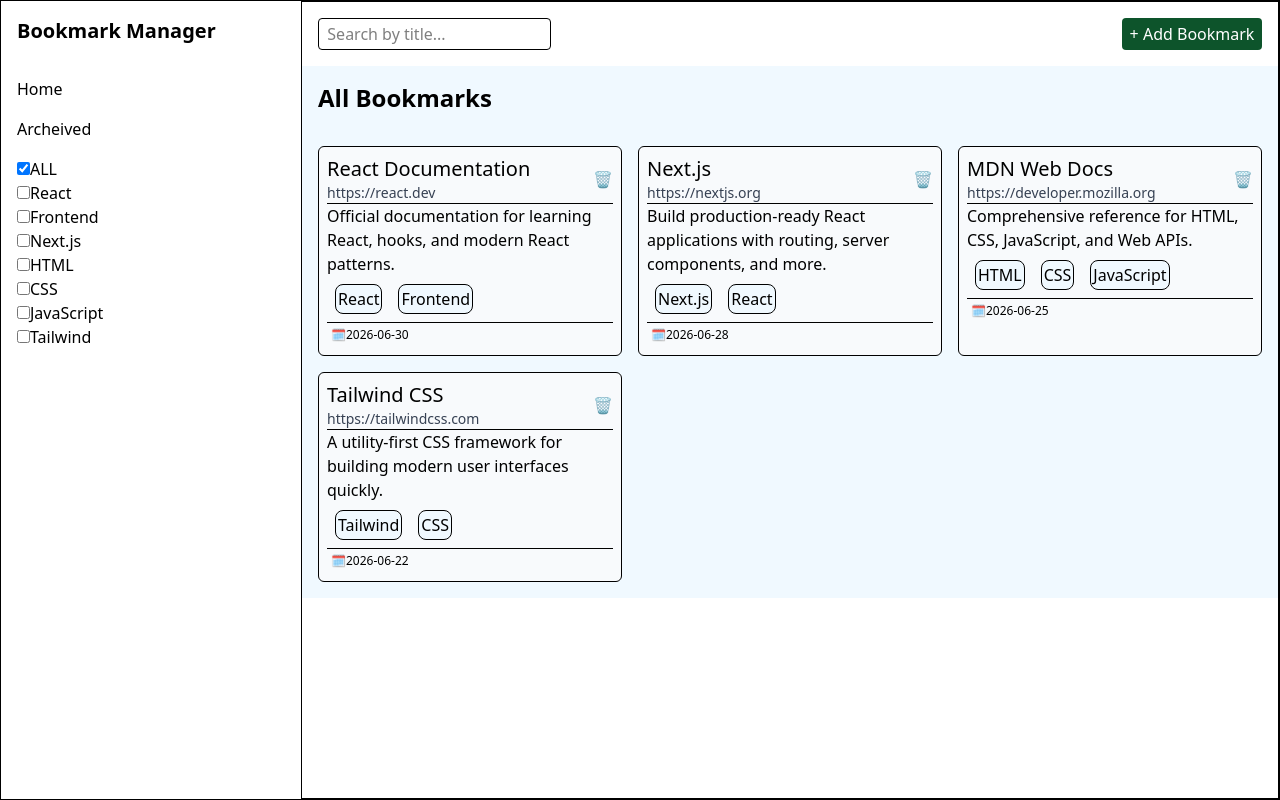
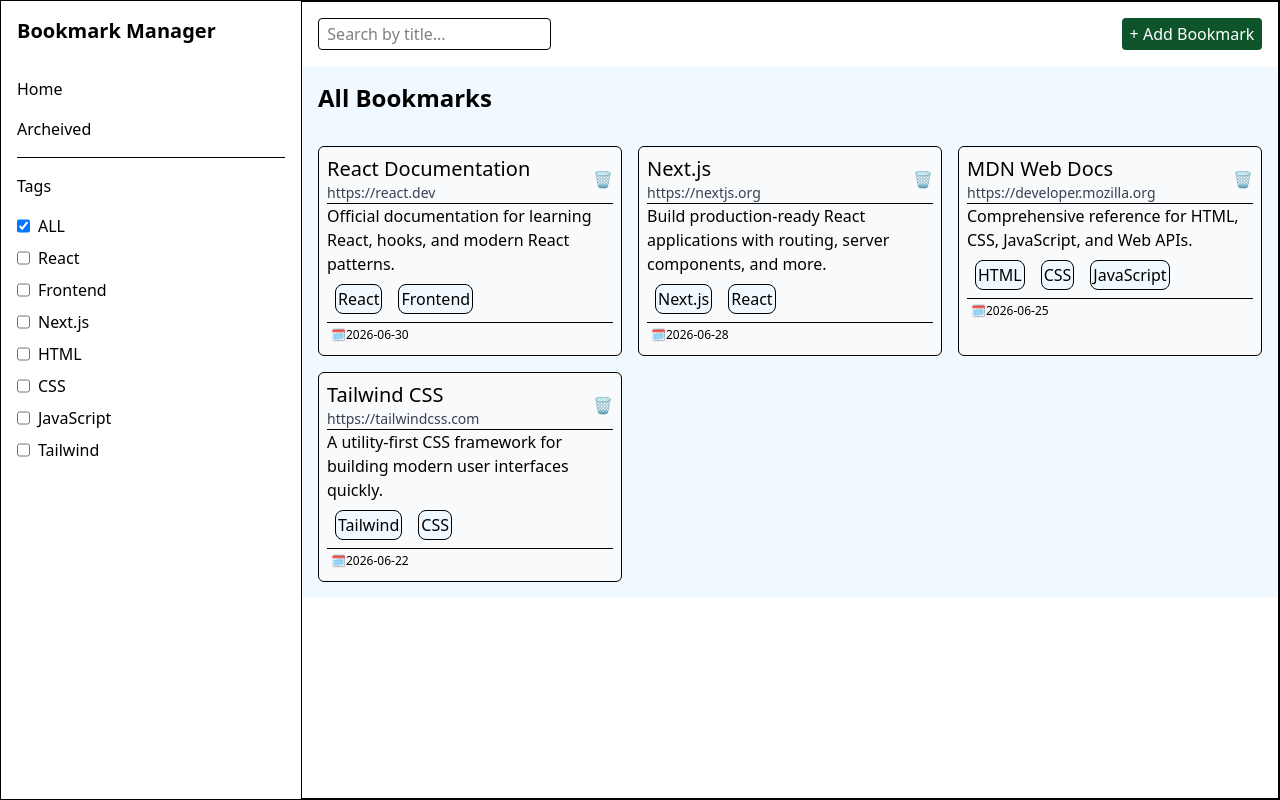
Before and after one commit to arpit-cyber-ops/bookmark-manager, a Next.js app: page / in a window 1280 px wide. Built offline with nearby package versions, Linux system fonts and the light colour scheme.

Commit message:
Style: Improve Sidebar UI

```diff
--- a/app/components/SideBar.tsx
+++ b/app/components/SideBar.tsx
@@ -15,22 +15,31 @@
         }
     }
     return (
-        <div>
+        <div className=" flex flex-col gap-2">
+            <div className="
+            flex gap-2
+            hover:bg-sky-50
+            hover:scale-105
+            transition-transform
+            ">
                 <input
                     type="checkbox"
                     id="All"
                     onChange={(e) => onClick(e, "All")}
                     defaultChecked
+                    className="cursor-pointer"
                 />
-            <label htmlFor="All">ALL</label>
+                <label htmlFor="All" className="cursor-pointer flex-1">ALL</label>
+            </div>
             {tagArray.map((tag) => (
-                <div key={tag}>
+                <div key={tag} className="flex gap-2 hover:scale-105 transition-transform hover:bg-sky-50">
                     <input
                         type="checkbox"
                         id={tag}
                         onChange={(e) => onClick(e, tag)}
+                        className="cursor-pointer"
                     />
-                    <label htmlFor={tag}>{tag}</label>
+                    <label htmlFor={tag} className="cursor-pointer flex-1">{tag}</label>
                 </div>
             ))}
         </div>
--- a/app/page.tsx
+++ b/app/page.tsx
@@ -94,6 +94,8 @@
         <h1 className="text-xl font-bold mb-4">Bookmark Manager</h1>
         <h3>Home</h3>
         <h3>Archeived</h3>
+        <hr />
+        <p className="font-light">Tags</p>
         <div>
           <SideBar bookmarks={bookmarks} onClick={handleClick} />
         </div>
```
Lines whose indentation alone changed are shown as unchanged.
